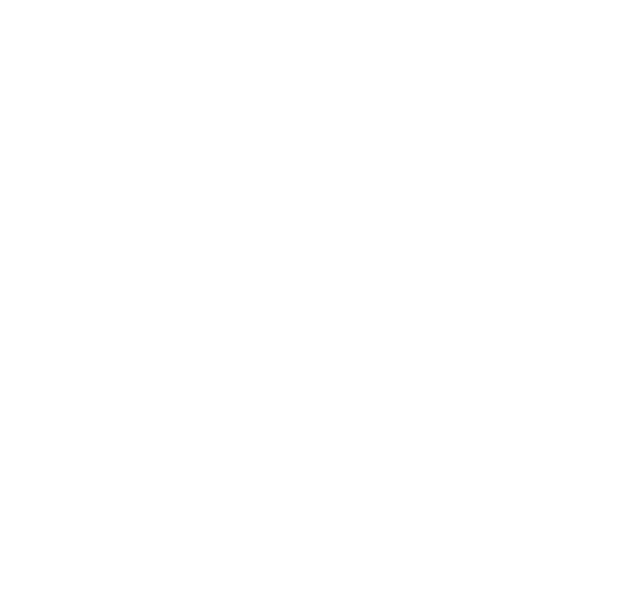
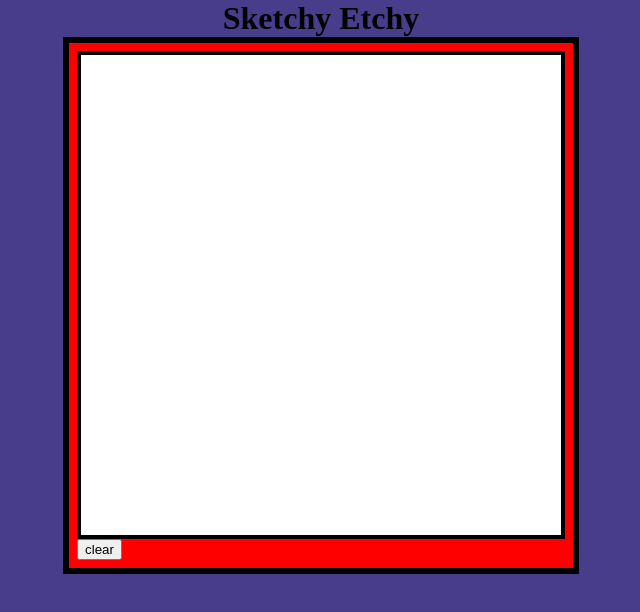
Before and after one commit to c-Whitesell/etch-a-sketch, a plain HTML site: page index.html in a window 1280 px wide. Shown: the whole page, without its empty margins (319-959 px from the left). Drawn offline with Linux system fonts and the light colour scheme.

Commit message:
Create basic elements and styling for project
This commit will create the very basic structure for the project as well
as set styles for the elements so that they are visible on the page.
These styles are not the final at versions at all. I have also not
created started the script for creating divs.

```diff
--- a/index.html
+++ b/index.html
@@ -6,7 +6,15 @@
     <title>Etch-A-Sketch</title>
     <link rel="stylesheet" href="styles.css" />
   </head>
-  <body>
+  <body class="body">
+    <div class="header">
+      <h1>Sketchy Etchy</h1>
+    </div>
+    <div class="content">
+      <div class="grid-wrapper"></div>
+      <button class="button-clear">clear</button>
+    </div>
+
     <script src="script.js"></script>
   </body>
 </html>
--- a/styles.css
+++ b/styles.css
@@ -0,0 +1,23 @@
+body {
+  background-color: darkslateblue;
+  display: flex;
+  flex-direction: column;
+  align-items: center;
+  margin: 0;
+  padding: 0;
+}
+h1 {
+  padding: 0;
+  margin: 0;
+}
+.content {
+  border: 6px solid black;
+  background-color: red;
+  padding: 8px;
+}
+.grid-wrapper {
+  background-color: white;
+  width: 30rem;
+  height: 30rem;
+  border: 4px solid black;
+}
```
